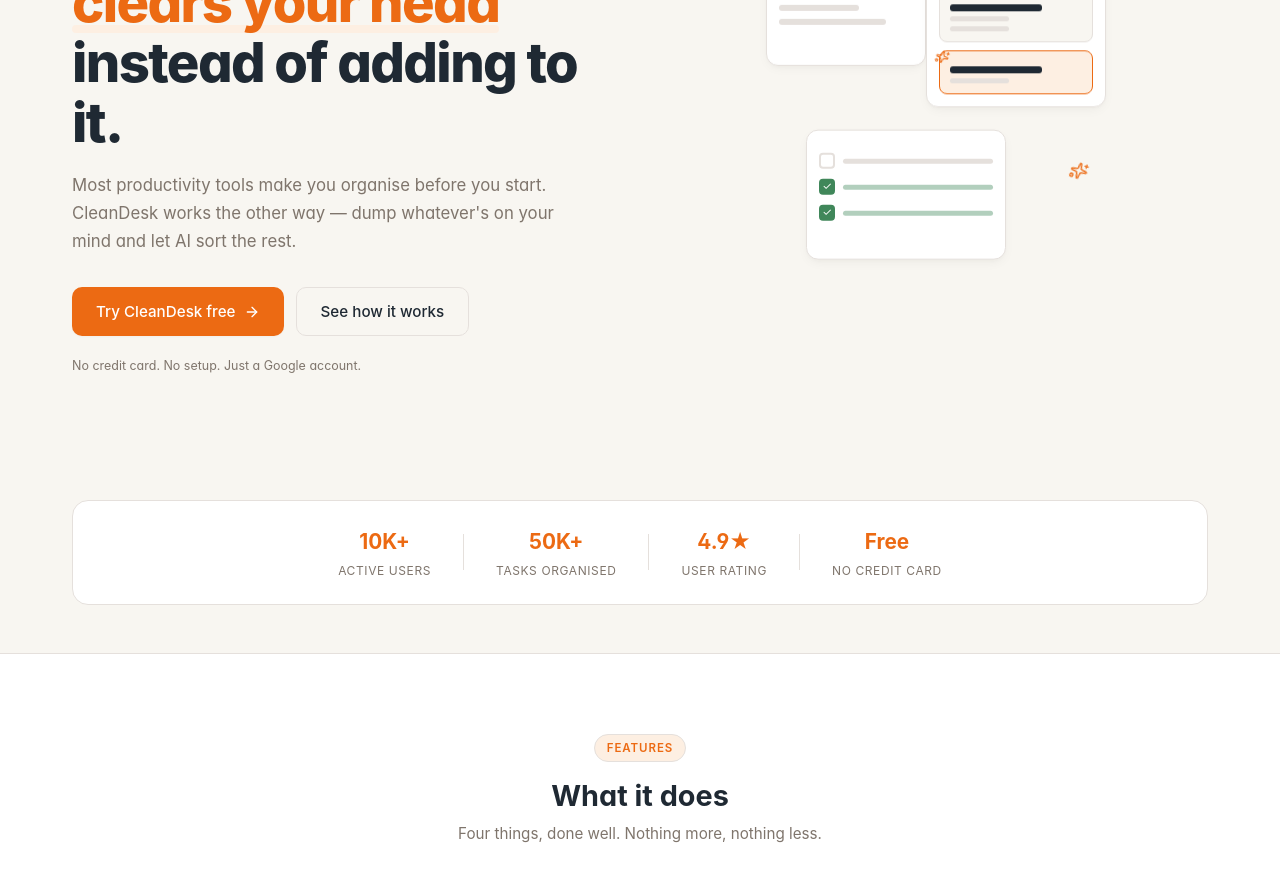
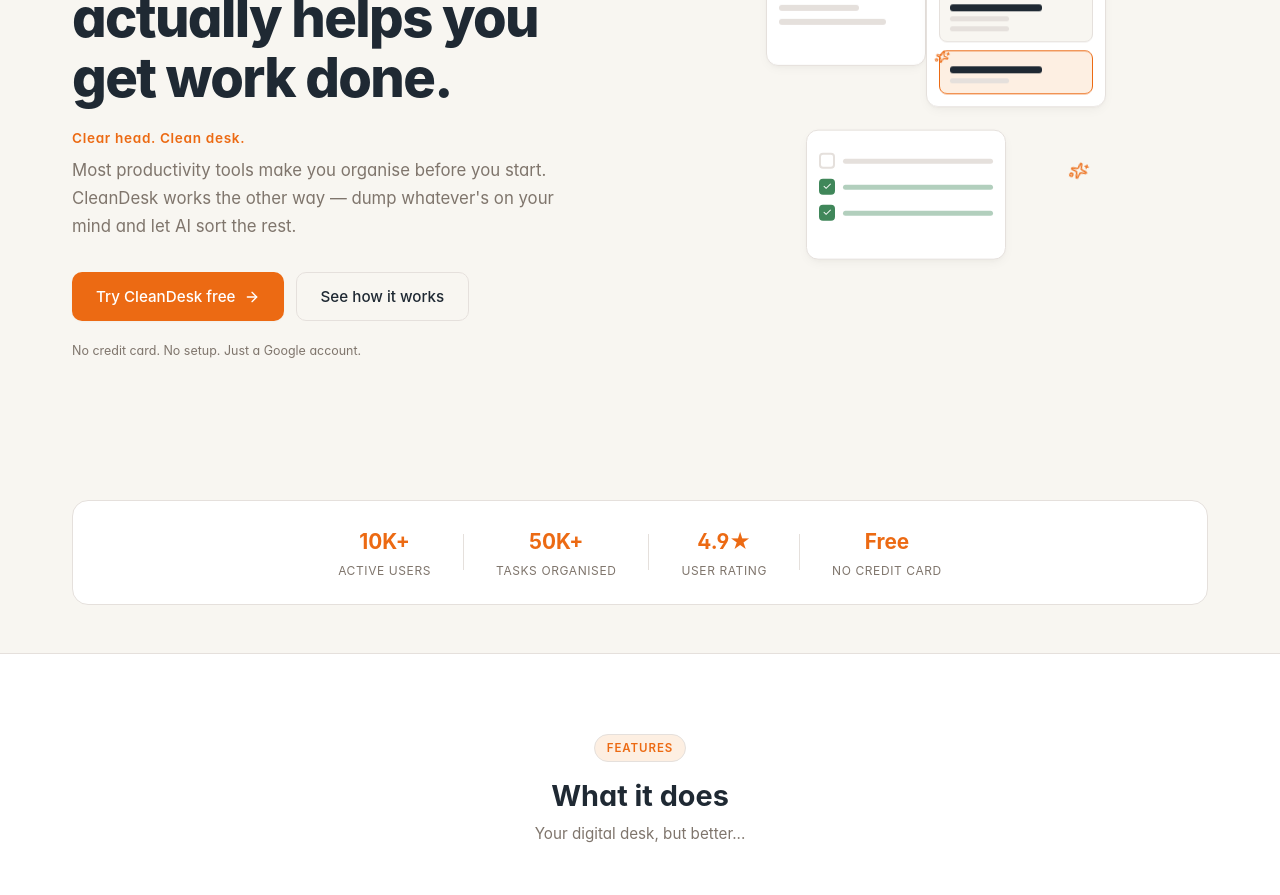
Before and after one commit to jenniesdigital/cleandesk, a Next.js app: page / in a window 1280 px wide. Shown: the part 320-1215 px from the top of the page. Built offline with nearby package versions, Linux system fonts and the light colour scheme; no server answers.

Commit message:
Fix hero headline, add tagline, update features subtitle, fix CTA dark mode, update FAQ

```diff
--- a/app/landing.css
+++ b/app/landing.css
@@ -113,6 +113,15 @@
   background: var(--brand-accent-light);
   border-radius: 4px;
   z-index: -1;
+}
+
+.hero-tagline {
+  font-size: 0.85rem;
+  font-weight: 600;
+  color: var(--brand-accent);
+  letter-spacing: 0.05em;
+  margin-bottom: 0.5rem;
+  animation: fadeSlideUp 0.6s ease 0.15s both;
 }
 
 .hero-subtitle {
@@ -754,6 +763,14 @@
   background: var(--brand-accent-hover);
 }
 
+html[data-theme="dark"] .cta-card {
+  background: hsl(210, 18%, 15%);
+}
+
+html[data-theme="dark"] .cta-card p {
+  opacity: 0.7;
+}
+
 /* ===== FOOTER ===== */
 .landing-footer {
   padding: 2rem 2rem 3rem;
--- a/app/page.tsx
+++ b/app/page.tsx
@@ -60,15 +60,15 @@
   },
   {
     q: "My data syncs across devices?",
-    a: "Yes. Sign in with the same Google account on any device and your tasks, projects, and notes are available everywhere. Data is stored securely in Supabase and cached locally for fast access.",
+    a: "Yes. Sign in with the same Google account on any device and your tasks, projects, and notes are available everywhere. Data syncs in real time and is cached locally for fast access.",
   },
   {
     q: "Can I use CleanDesk offline?",
     a: "Yes. Tasks and notes are stored locally in your browser, so you can view and edit them even without internet. Changes sync automatically when you reconnect.",
   },
   {
-    q: "What AI model does CleanDesk use?",
-    a: "We use Google's Gemini 2.5 Flash Lite for task breakdowns and brain dump parsing. It runs entirely on your request — we never train on your data.",
+    q: "Who can use CleanDesk?",
+    a: "Anyone who needs to get things done. CleanDesk is built for freelancers, startup founders, students, marketers, creatives, and anyone juggling multiple projects. If you've ever felt overwhelmed by your task list, CleanDesk is for you.",
   },
   {
     q: "Is there a mobile app?",
@@ -130,8 +130,9 @@
             AI-powered workspace — free forever
           </div>
           <h1 className="hero-title">
-            A workspace that <span>clears your head</span> instead of adding to it.
+            A workspace that actually helps you get work done.
           </h1>
+          <div className="hero-tagline">Clear head. Clean desk.</div>
           <p className="hero-subtitle">
             Most productivity tools make you organise before you start. CleanDesk works the other way — dump whatever&apos;s on your mind and let AI sort the rest.
           </p>
@@ -229,7 +230,7 @@
           <div className="section-header">
             <span className="section-tag">Features</span>
             <h2 className="section-title">What it does</h2>
-            <p className="section-subtitle">Four things, done well. Nothing more, nothing less.</p>
+            <p className="section-subtitle">Your digital desk, but better...</p>
           </div>
           <div className="features-grid">
             {features.map((f, i) => {
```
